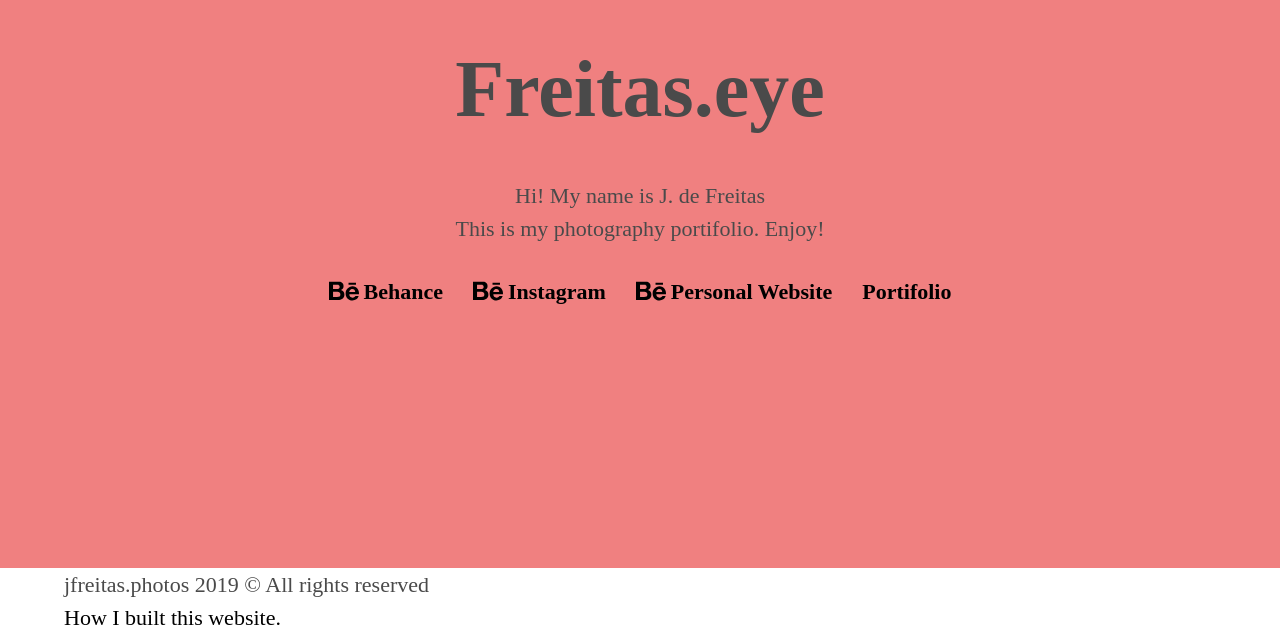
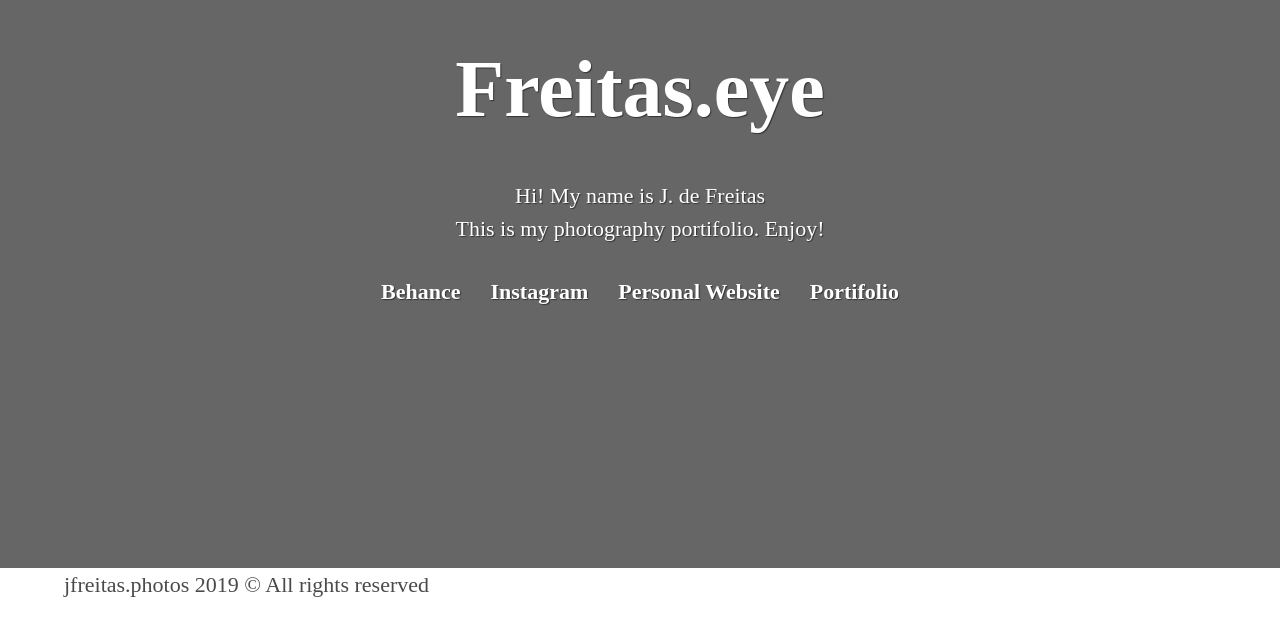
Before and after one commit to thejfreitas/jfreitas.photos, a Gatsby site: page / in a window 1280 px wide. Shown: the part 232-866 px from the top of the page. Built offline with nearby package versions, Linux system fonts and the light colour scheme; Gatsby itself is replaced by a stand-in of ours; a web font is replaced by a local one.

Commit message:
Including gatsby image plugins

```diff
--- a/gatsby-browser.js
+++ b/gatsby-browser.js
@@ -0,0 +1 @@
+import 'lazysizes'
--- a/gatsby-config.js
+++ b/gatsby-config.js
@@ -3,6 +3,7 @@
  *
  * See: https://www.gatsbyjs.org/docs/gatsby-config/
  */
+const path = require('path');
 
 module.exports = {
   siteMetadata: {
@@ -14,23 +15,41 @@ module.exports = {
       {
         name: `Behance`,
         url: `https://www.behance.net/freitaseye`,
-        icon: `${__dirname}/src/img/behance.svg`
+        class: `ico-behance`
       },
       {
         name: `Instagram`,
         url: `https://instagram.com/freitas.eye`,
-        icon: `${__dirname}/src/img/instagram.svg`
+        class: `ico-instagram`
       },
       {
         name: `Personal Website`,
         url: `https://juniorfreitas.net`,
-        icon: `${__dirname}/src/img/globe.svg`
+        class: `ico-globe`
       },
     ]
   },
   plugins: [
     `gatsby-plugin-sass`,
     `gatsby-plugin-react-helmet`,
+    `gatsby-transformer-sharp`,
+    `gatsby-plugin-sharp`,
+    {
+      resolve: `gatsby-source-filesystem`,
+      options: { path: path.join(__dirname, `src`) }
+
+    },
+    {
+      resolve: `gatsby-transformer-remark`,
+      options: {
+        plugins: [
+          {
+            resolve: `gatsby-remark-images`,
+          },
+          `gatsby-remark-lazy-load`,
+        ]
+      }
+    },
     {
       resolve: `gatsby-plugin-prefetch-google-fonts`,
       options: {
--- a/src/components/main-navigation.js
+++ b/src/components/main-navigation.js
@@ -1,16 +1,14 @@
 import React from "react"
 import { Link } from "gatsby"
-import behanceLogo from "../img/behance.svg"
 
 export default ({ externalSites }) => {
     return (
         <nav>
             <ul>
-                {externalSites.map((site) => {
+                {externalSites.map((site, i) => {
                     return (
-                        <a target="_blank" rel="noopener noreferrer" href={site.url}>
-                            <img src={behanceLogo} alt={site.name} />
-                            <li>{site.name}</li>
+                        <a key={i} target="_blank" rel="noopener noreferrer" href={site.url}>
+                            <li className={site.class}>{site.name}</li>
                         </a>
                     );
                 })}
--- a/src/pages/index.js
+++ b/src/pages/index.js
@@ -34,7 +34,7 @@ export const query = graphql`
         externalSites {
           name
           url
-          icon
+          class
         }
       }
     }
--- a/src/scss/_above.scss
+++ b/src/scss/_above.scss
@@ -1,6 +1,5 @@
 header {
     height: 100vh;
-    background-color: lightcoral;
     display: flex;
     align-items: center;
     overflow: hidden;
@@ -9,6 +8,18 @@ header {
         flex-direction: column;
         align-items: center;
         justify-items: center;
+        z-index: 2;
+        color: $white;
+        text-shadow: 0.1rem 0.1rem 0.1rem rgba(0, 0, 0, 0.5);
+    }
+    &:before {
+        content: "";
+        background-color: rgba(0, 0, 0, 0.6);
+        width: 100%;
+        height: 100%;
+        position: absolute;
+        top: 0;
+        left: 0;
     }
 }
 
--- a/src/scss/_global.scss
+++ b/src/scss/_global.scss
@@ -52,9 +52,10 @@ a {
     &,
     &:link,
     &:visited {
-        color: black;
+        @include default-transition;
+        color: $white;
     }
     &:hover {
-        color: lighten(black, 10%);
+        color: darken($white, 10%);
     }
 }
--- a/src/scss/_variables.scss
+++ b/src/scss/_variables.scss
@@ -16,3 +16,4 @@ $second-colour: #568dc3;
 $third-colour: #192838;
 $fourth-colour: #134c85;
 $fifth-colour: #082038;
+$white: #ffffff;
```
Also changed, not shown: package.json (+8 -0 lines), 1 other file.
